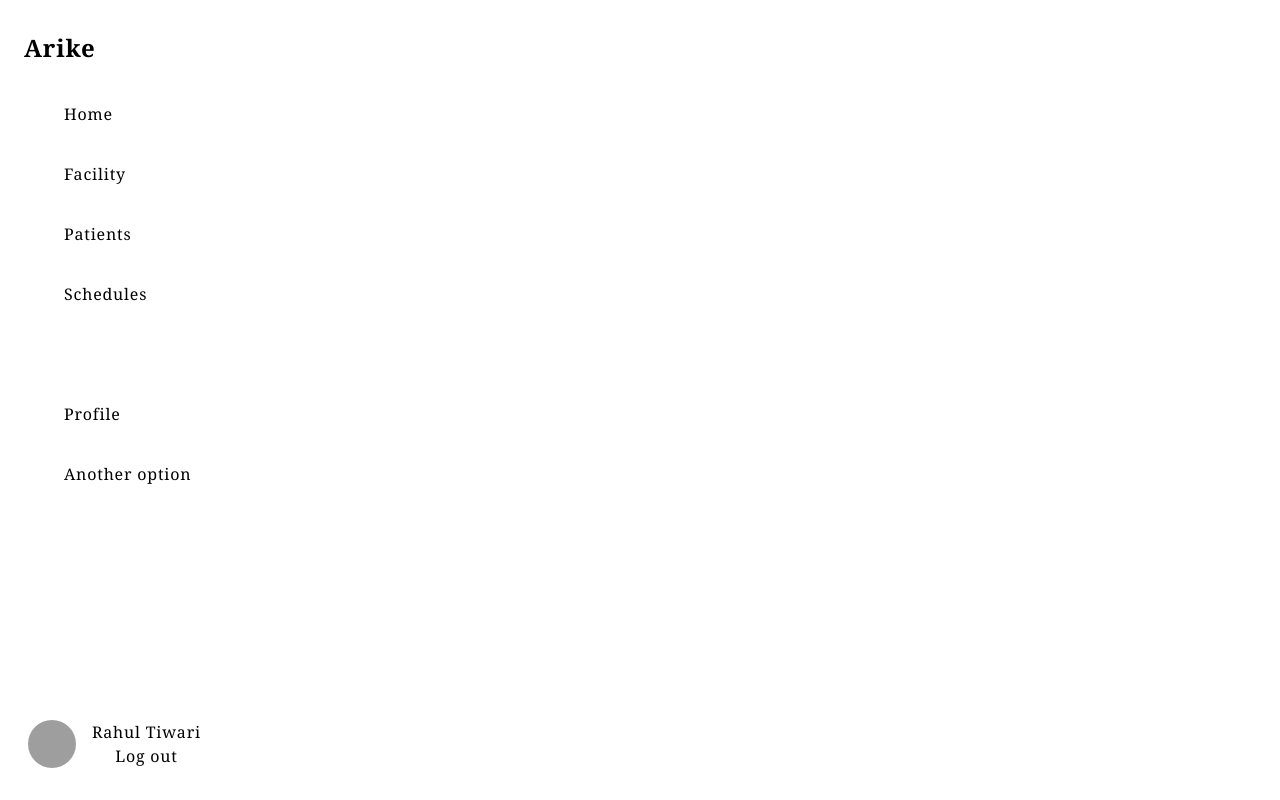
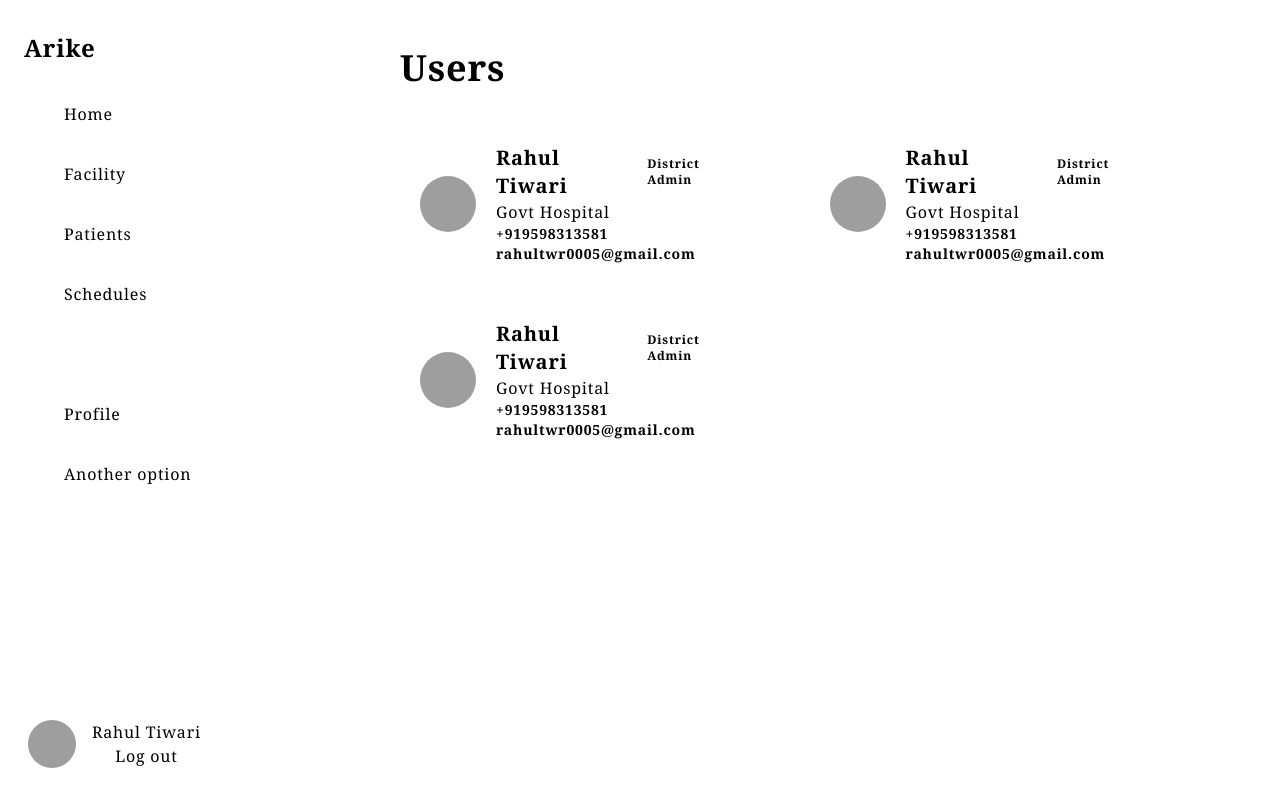
Before and after one commit to localhost-8000/arike, a Django app: page /users/ in a window 1280 px wide. Run offline with Django 3.2, Linux system fonts and the light colour scheme; parts of the project's set-up code (start-up, migrations or seed data) failed here and were passed over; some libraries are stand-ins or nearby versions; grey boxes are pictures that could not be loaded.

Commit message:
created list users layout

```diff
--- a/arike/templates/components/list_header.html
+++ b/arike/templates/components/list_header.html
@@ -1,7 +1,7 @@
 <div class="pt-6 px-8">
     <div class="flex flex-row justify-between my-6">
-        <h2 class="text-3xl font-extrabold text-primary_color">Facility</h2>
-        <a href="/facilities/create" class="w-24 h-11 text-sm bg-primary_color text-white font-bold rounded-lg flex flex-row items-center justify-center">New</a>
+        <h2 class="text-4xl font-extrabold text-primary_color">{{ header }}</h2>
+        <a href="{{ href_url }}" class="w-24 h-11 text-sm bg-primary_color text-white font-bold rounded-lg flex flex-row items-center justify-center">New</a>
     </div>
     <!-- <div class="flex flex-row justify-between my-8">
         <form action="" method="get" class="relative w-[320px] rounded-xl">
--- /dev/null
+++ b/arike/templates/components/user_card.html
@@ -0,0 +1,9 @@
+<a href="" class="flex flex-row items-center w-2/5 rounded-2xl bg-white py-3 my-4 mx-8">
+    <img class="w-14 h-14 rounded-full mx-5" src="https://images.unsplash.com/photo-1644982647711-9129d2ed7ceb?crop=entropy&cs=tinysrgb&fit=max&fm=jpg&ixid=MnwxMTgwOTN8MXwxfHNlYXJjaHwxfHxwcm9maWxlfGVufDB8fHx8MTY0NTEyMTE1NQ&ixlib=rb-1.2.1&q=80&w=1080" alt="profile picture">
+    <div class="">
+        <h3 class="text-xl font-bold text-primary_color flex flex-row items-center">Rahul Tiwari <span class="text-xs px-4 py-[3px] ml-5 rounded-2xl bg-secondary_bg">District Admin</span></h3>
+        <p class="text-[16px] font-medium text-primary_color">Govt Hospital</p>
+        <p class="text-sm font-semibold text-primary_color">+919598313581</p>
+        <p class="text-sm font-semibold text-primary_color">rahultwr0005@gmail.com</p>
+    </div>
+</a>
--- a/arike/templates/users/users.html
+++ b/arike/templates/users/users.html
@@ -1,9 +1,16 @@
 {% extends 'base.html' %}
-
-{% block title %} Arike | Users {% endblock %}
+{% block title %} Users {% endblock %}
 
 {% block content %}
-
     {% include 'components/sidenav.html' %}
-
+    <div class="ml-[320px] bg-primary_bg h-screen px-12">
+        {% include 'components/list_header.html' with header='Users' href_url='/users/create' %}
+        <div class="flex flex-row flex-wrap items-center">
+            {% include 'components/user_card.html' with facility=facility %}
+            {% include 'components/user_card.html' with facility=facility %}
+            {% include 'components/user_card.html' with facility=facility %}
+            <!-- {% for facility in facilities %}
+            {% endfor %} -->
+        </div>
+    </div>
 {% endblock %}
```
